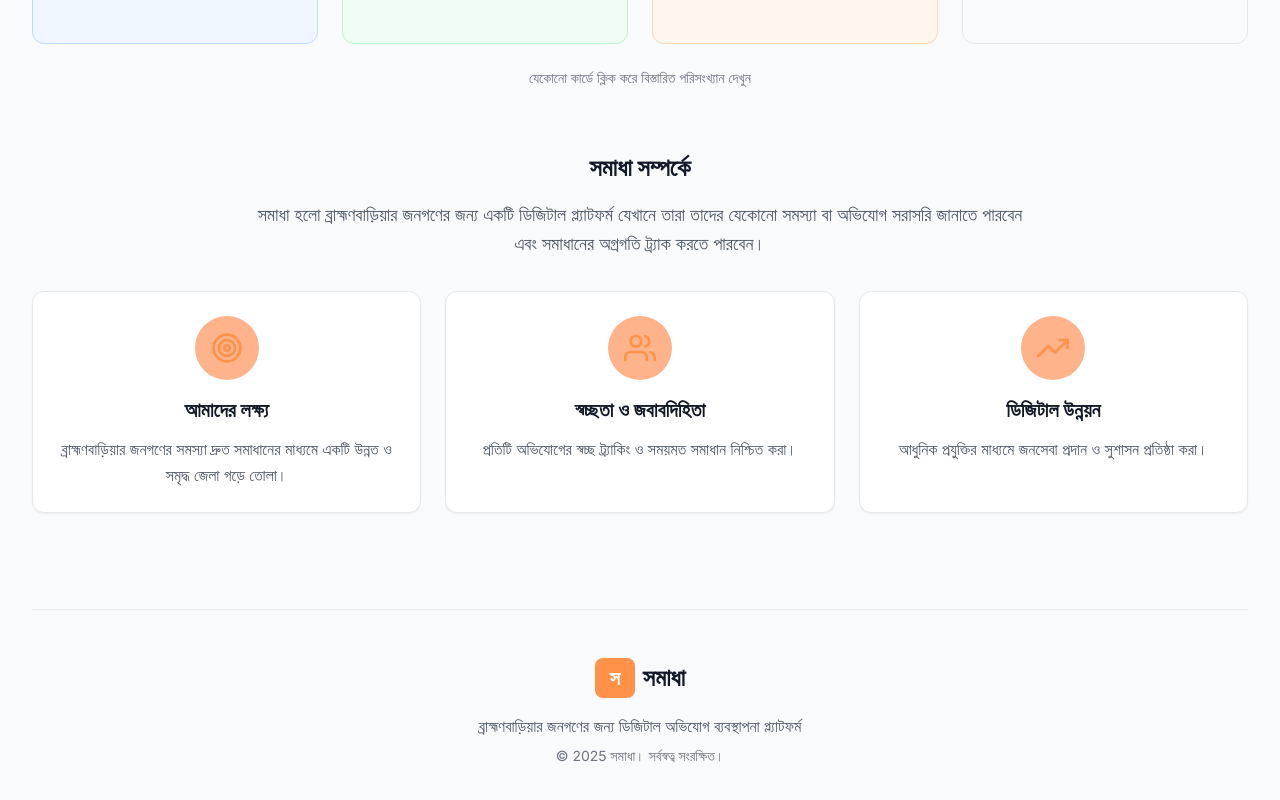
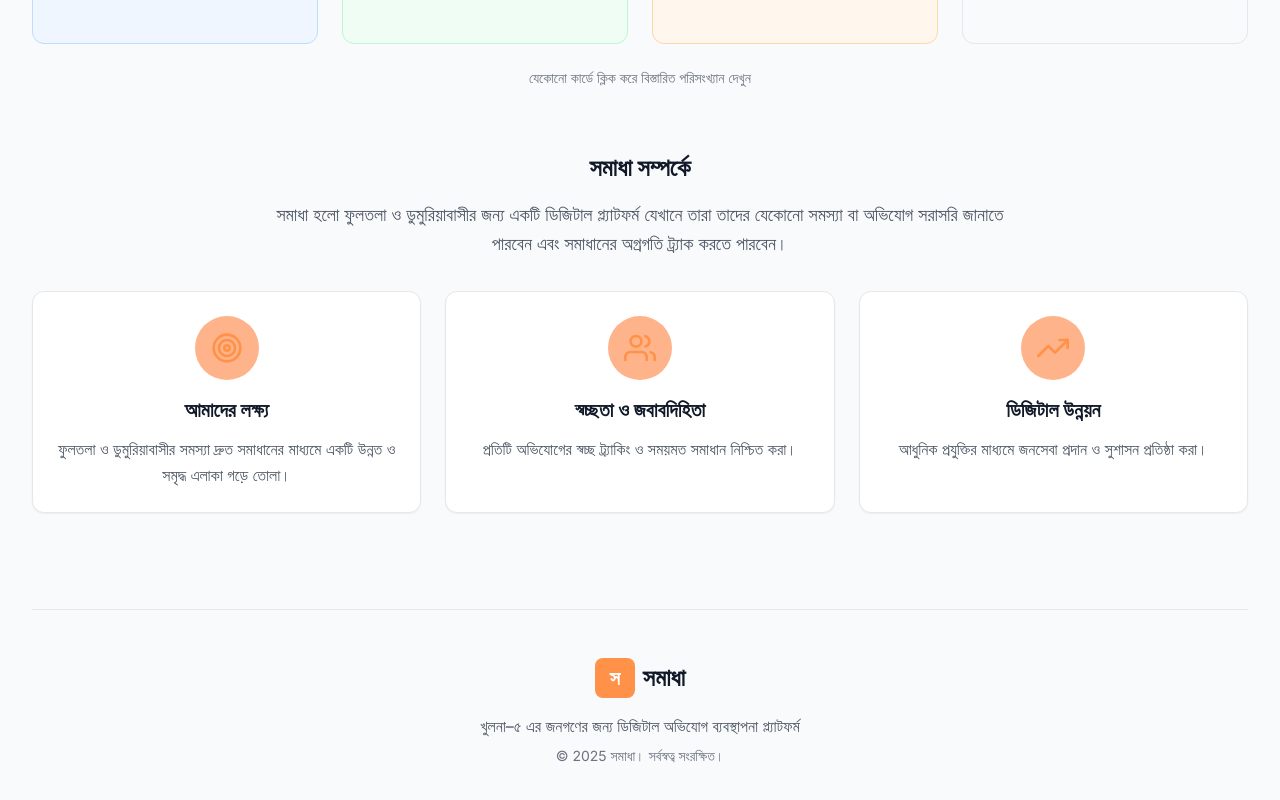
Before and after one commit to HubJourney123/somadha, a Next.js app: page / in a window 1280 px wide. Shown: the part 931-1731 px from the top of the page. Built offline with nearby package versions, Linux system fonts and the light colour scheme; no server answers.

Commit message:
Alhamdulillah

```diff
--- a/src/app/page.js
+++ b/src/app/page.js
@@ -162,7 +162,7 @@ export default function HomePage() {
                   </span>
                 </div>
                 <p className="text-gray-600 dark:text-gray-400 mb-2">
-                  ব্রাহ্মণবাড়িয়ার জনগণের জন্য ডিজিটাল অভিযোগ ব্যবস্থাপনা প্ল্যাটফর্ম
+                  খুলনা–৫ এর জনগণের জন্য ডিজিটাল অভিযোগ ব্যবস্থাপনা প্ল্যাটফর্ম
                 </p>
                 <p className="text-sm text-gray-500 dark:text-gray-500">
                   © {new Date().getFullYear()} সমাধা। সর্বস্বত্ব সংরক্ষিত।
--- a/src/components/home/AboutSection.js
+++ b/src/components/home/AboutSection.js
@@ -8,7 +8,7 @@ export default function AboutSection() {
     {
       icon: FiTarget,
       title: 'আমাদের লক্ষ্য',
-      description: 'ব্রাহ্মণবাড়িয়ার জনগণের সমস্যা দ্রুত সমাধানের মাধ্যমে একটি উন্নত ও সমৃদ্ধ জেলা গড়ে তোলা।'
+      description: 'ফুলতলা ও ডুমুরিয়াবাসীর সমস্যা দ্রুত সমাধানের মাধ্যমে একটি উন্নত ও সমৃদ্ধ এলাকা গড়ে তোলা।'
     },
     {
       icon: FiUsers,
@@ -31,7 +31,7 @@ export default function AboutSection() {
       >
         <h2 className="section-title text-center">সমাধা সম্পর্কে</h2>
         <p className="text-gray-600 dark:text-gray-400 text-lg leading-relaxed">
-          সমাধা হলো ব্রাহ্মণবাড়িয়ার জনগণের জন্য একটি ডিজিটাল প্ল্যাটফর্ম যেখানে তারা তাদের
+          সমাধা হলো ফুলতলা ও ডুমুরিয়াবাসীর জন্য একটি ডিজিটাল প্ল্যাটফর্ম যেখানে তারা তাদের
           যেকোনো সমস্যা বা অভিযোগ সরাসরি জানাতে পারবেন এবং সমাধানের অগ্রগতি ট্র্যাক করতে পারবেন।
         </p>
       </motion.div>
--- a/src/components/home/Carousel.js
+++ b/src/components/home/Carousel.js
@@ -24,7 +24,7 @@ export default function Carousel() {
     {
       id: 3,
       image_url: '/carousel/C3.svg',
-      title: 'একসাথে গড়ি উন্নত ব্রাহ্মণবাড়িয়া'
+      title: 'একসাথে গড়ি উন্নত খুলনা–৫'
     },
     {
       id: 4,
```
